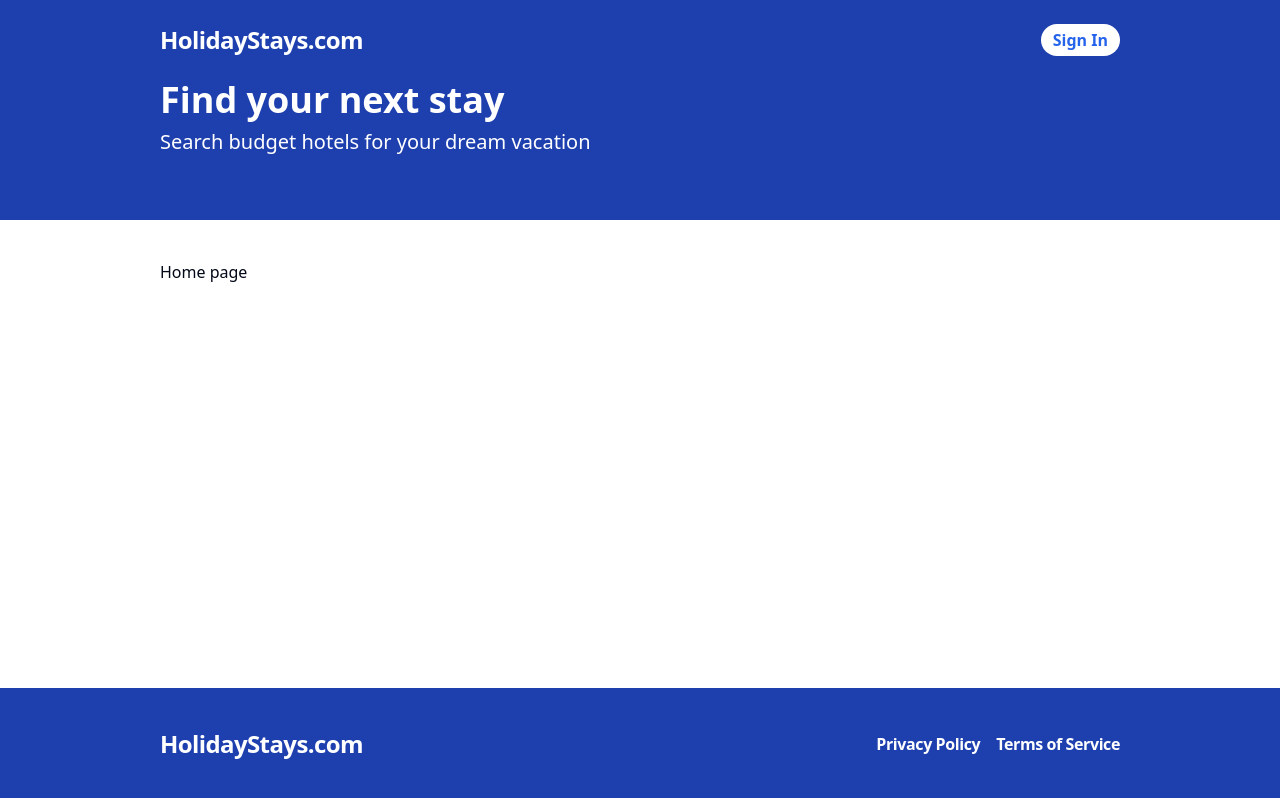
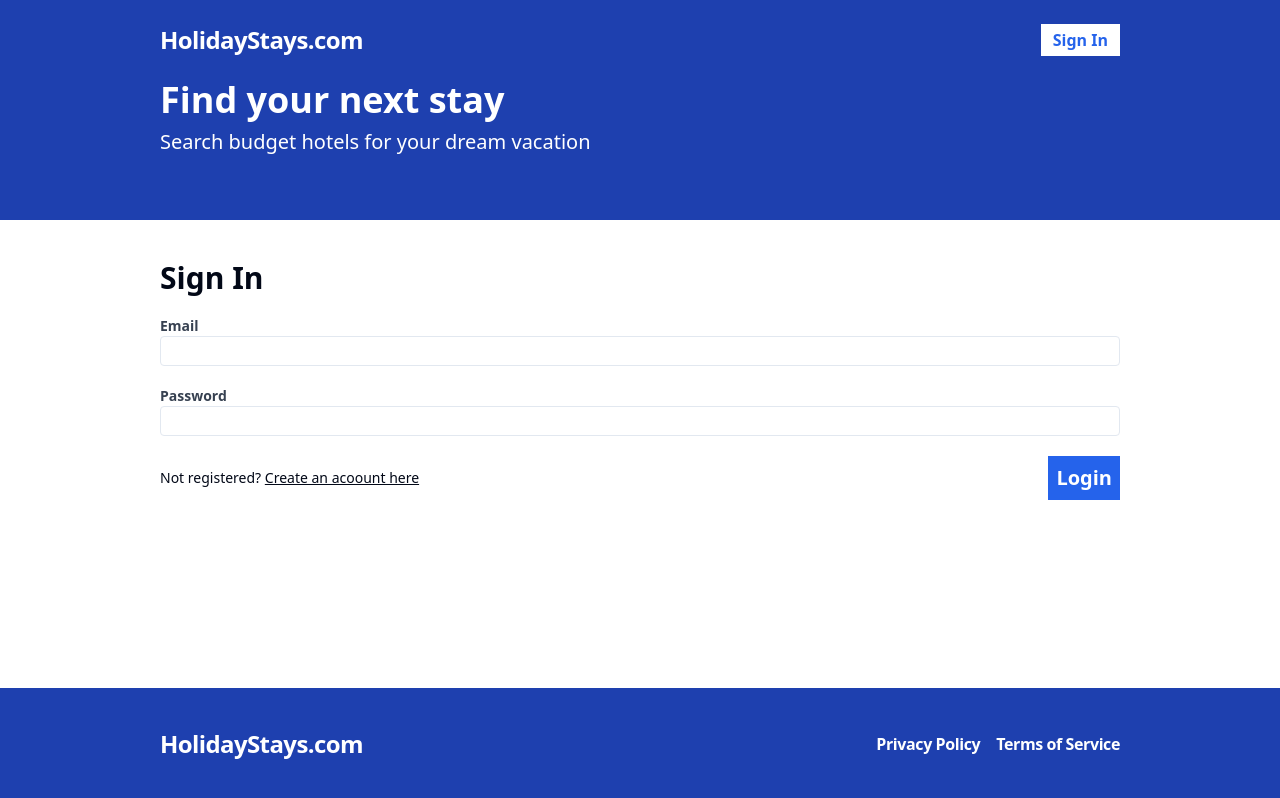
Before and after one commit to sandipanxlr8/hotel-booking-mern, a React (Vite) app in the folder frontend/: page /sign-in in a window 1280 px wide. Before the commit this address led to /. Built offline with nearby package versions, Linux system fonts and the light colour scheme; no server answers.

Commit message:
feature : add login and logout functionality

```diff
--- a/frontend/src/App.tsx
+++ b/frontend/src/App.tsx
@@ -6,6 +6,7 @@
 } from "react-router-dom";
 import Layout from "@/layouts/Layout";
 import Register from "./pages/Register";
+import SignIn from "./pages/SignIn";
 
 const App = () => {
   return (
@@ -35,6 +36,14 @@
             </Layout>
           }
         />
+        <Route
+          path="/sign-in"
+          element={
+            <Layout>
+              <SignIn />
+            </Layout>
+          }
+        />
 
         <Route path="*" element={<Navigate to="/" />} />
       </Routes>
--- a/frontend/src/api-client.ts
+++ b/frontend/src/api-client.ts
@@ -1,4 +1,5 @@
 import { RegisterFormData } from "./pages/Register";
+import { SignInFormData } from "./pages/SignIn";
 
 const API_BASE_URL = import.meta.env.VITE_API_BASE_URL;
 export const register = async (formData: RegisterFormData) => {
@@ -18,6 +19,23 @@
   }
 };
 
+export const signIn = async (formData: SignInFormData) => {
+  const response = await fetch(`${API_BASE_URL}/api/auth/login`, {
+    method: "POST",
+    credentials: "include",
+    headers: {
+      "Content-Type": "application/json",
+    },
+    body: JSON.stringify(formData),
+  });
+
+  const body = await response.json();
+
+  if (!response.ok) throw new Error(body.message);
+
+  return body;
+};
+
 export const validateToken = async () => {
   const response = await fetch(`${API_BASE_URL}/api/auth/validate-token`, {
     credentials: "include",
@@ -28,3 +46,14 @@
 
   return response.json();
 };
+
+export const signOut = async () => {
+  const response = await fetch(`${API_BASE_URL}/api/auth/logout`, {
+    method: "POST",
+    credentials: "include",
+  });
+
+  if (!response.ok) {
+    throw new Error("Error during sign out");
+  }
+};
--- a/frontend/src/components/Header.tsx
+++ b/frontend/src/components/Header.tsx
@@ -1,5 +1,6 @@
 import { useAppContext } from "@/contexts/AppContext";
 import { Link } from "react-router-dom";
+import SignOutButton from "./SignOutButton";
 
 function Header() {
   const { isLoggedIn } = useAppContext();
@@ -13,14 +14,24 @@
         <span className="flex space-x-2">
           {isLoggedIn ? (
             <>
-              <Link to="/my-bookings">My Bookings</Link>
-              <Link to="/my-hotels">My Hotels</Link>
-              <button>Sign out</button>
+              <Link
+                className="flex items-center text-white px-3 font-bold hover:bg-blue-600"
+                to="/my-bookings"
+              >
+                My Bookings
+              </Link>
+              <Link
+                className="flex items-center text-white px-3 font-bold hover:bg-blue-600"
+                to="/my-hotels"
+              >
+                My Hotels
+              </Link>
+              <SignOutButton />
             </>
           ) : (
             <Link
               to="/sign-in"
-              className="flex items-center bg-white text-blue-600 rounded-2xl px-3 font-bold hover:bg-gray-100"
+              className="flex items-center bg-white text-blue-600 px-3 font-bold hover:bg-gray-100"
             >
               Sign In
             </Link>
--- /dev/null
+++ b/frontend/src/components/SignOutButton.tsx
@@ -0,0 +1,32 @@
+import { useMutation, useQueryClient } from "react-query";
+import * as apiClient from "../api-client";
+import { useAppContext } from "../contexts/AppContext";
+
+function SignOutButton() {
+  const queryClient = useQueryClient();
+  const { showToast } = useAppContext();
+  const mutation = useMutation(apiClient.signOut, {
+    onSuccess: async () => {
+      queryClient.invalidateQueries("validateToken");
+      showToast({ message: "User signed out", type: "SUCCESS" });
+    },
+    onError: (error: Error) => {
+      showToast({ message: error.message, type: "ERROR" });
+    },
+  });
+
+  const handleClick = () => {
+    mutation.mutate();
+  };
+
+  return (
+    <button
+      className="text-blue-600 px-3 font-bold bg-white hover:bg-gray-100"
+      onClick={handleClick}
+    >
+      Sign Out
+    </button>
+  );
+}
+
+export default SignOutButton;
--- a/frontend/src/pages/Register.tsx
+++ b/frontend/src/pages/Register.tsx
@@ -1,5 +1,5 @@
 import { useForm } from "react-hook-form";
-import { useMutation } from "react-query";
+import { useMutation, useQueryClient } from "react-query";
 import * as apiClient from "../api-client";
 import { useAppContext } from "../contexts/AppContext";
 import { useNavigate } from "react-router-dom";
@@ -13,6 +13,7 @@
 };
 
 function Register() {
+  const queryClient = useQueryClient();
   const navigate = useNavigate();
   const { showToast } = useAppContext();
 
@@ -24,8 +25,9 @@
   } = useForm<RegisterFormData>();
 
   const mutation = useMutation(apiClient.register, {
-    onSuccess: () => {
+    onSuccess: async () => {
       showToast({ message: "Registration successful", type: "SUCCESS" });
+      queryClient.invalidateQueries("validateToken");
       navigate("/");
     },
     onError: (error: Error) => {
--- /dev/null
+++ b/frontend/src/pages/SignIn.tsx
@@ -0,0 +1,87 @@
+import { useForm } from "react-hook-form";
+import { useMutation, useQueryClient } from "react-query";
+import * as apiClient from "../api-client";
+import { useAppContext } from "../contexts/AppContext";
+import { Link, useNavigate } from "react-router-dom";
+
+export type SignInFormData = {
+  email: string;
+  password: string;
+};
+
+const SignIn = () => {
+  const queryClient = useQueryClient();
+  const { showToast } = useAppContext();
+  const navigate = useNavigate();
+  const {
+    register,
+    formState: { errors },
+    handleSubmit,
+  } = useForm<SignInFormData>();
+
+  const mutation = useMutation(apiClient.signIn, {
+    onSuccess: async () => {
+      showToast({ message: "Sign in successful", type: "SUCCESS" });
+      await queryClient.invalidateQueries("validateToken");
+      navigate("/");
+    },
+    onError: (error: Error) => {
+      showToast({ message: error.message, type: "ERROR" });
+    },
+  });
+
+  const onSubmit = handleSubmit((data) => {
+    mutation.mutate(data);
+  });
+
+  return (
+    <form className="flex flex-col gap-5" onSubmit={onSubmit}>
+      <h2 className="text-3xl font-bold">Sign In</h2>
+
+      <label className="text-gray-700 text-sm font-bold flex-1">
+        Email
+        <input
+          type="email"
+          className="border rounded w-full py-1 px-2 font-normal"
+          {...register("email", { required: "This field is requied" })}
+        ></input>
+        {errors.email && (
+          <span className="text-red-500 ">{errors.email.message}</span>
+        )}
+      </label>
+      <label className="text-gray-700 text-sm font-bold flex-1">
+        Password
+        <input
+          type="password"
+          className="border rounded w-full py-1 px-2 font-normal"
+          {...register("password", {
+            required: "This field is requied",
+            minLength: {
+              value: 6,
+              message: "Password must be at least 6 charaters",
+            },
+          })}
+        ></input>
+        {errors.password && (
+          <span className="text-red-500 ">{errors.password.message}</span>
+        )}
+      </label>
+      <span className="flex items-center justify-between">
+        <span className="text-sm">
+          Not registered?{" "}
+          <Link to="/register" className="underline">
+            Create an acoount here
+          </Link>
+        </span>
+        <button
+          type="submit"
+          className="bg-blue-600 text-white p-2 font-bold hover:bg-blue-500 text-xl"
+        >
+          Login
+        </button>
+      </span>
+    </form>
+  );
+};
+
+export default SignIn;
```
Also changed, not shown: 2 other files (tests, documents, lock files or other folders).
